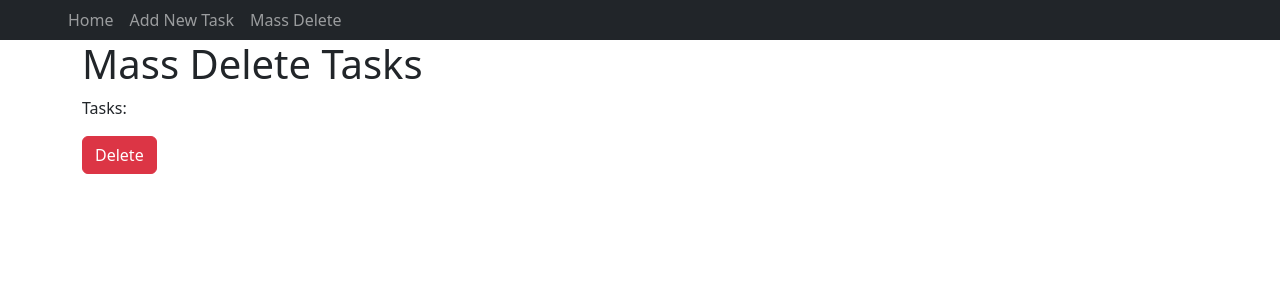
After one commit to daniyarotegen/homework_55_daniyar_otegen, a Django app: page /task/mass_delete/ in a window 1280 px wide. The commit adds this page. Shown: the top 300 px of the page. Run offline with Django 4.2, Linux system fonts and the light colour scheme; data that the repository does not hold is empty.

Commit message:
Добавил функционал для массового удаления: форма, вью и шаблон

```diff
--- a/core/urls.py
+++ b/core/urls.py
@@ -15,7 +15,7 @@ Including another URLconf
 """
 from django.contrib import admin
 from django.urls import path
-from todo.views import index_view, add_view, detailed_view, update_view, delete_view
+from todo.views import index_view, add_view, detailed_view, update_view, delete_view, mass_delete_view
 
 urlpatterns = [
     path('admin/', admin.site.urls),
@@ -24,4 +24,5 @@ urlpatterns = [
     path('task/<int:pk>', detailed_view, name='task_detail'),
     path('task/<int:pk>/update/', update_view, name='task_update'),
     path('task/<int:pk>/delete/', delete_view, name='task_delete'),
+    path('task/mass_delete/', mass_delete_view, name='task_mass_delete'),
 ]
--- a/templates/base.html
+++ b/templates/base.html
@@ -18,6 +18,9 @@
         <li class="nav-item active">
         <a class="nav-link" href="{% url 'task_add' %}">Add New Task</a>
       </li>
+        <li class="nav-item active">
+        <a class="nav-link" href="{% url 'task_mass_delete' %}">Mass Delete</a>
+      </li>
     </ul>
   </div>
 </nav>
--- a/templates/index.html
+++ b/templates/index.html
@@ -12,7 +12,7 @@
             <div class="alert alert-danger" role="alert">
                 <a href="{% url 'task_detail' task.pk %}" class="alert-link" style="text-decoration: none; font-weight: normal">{% include 'tasks.html' %}</a>
             </div>
-        {% elif task.status.title == 'In Process' %}
+        {% elif task.status.title == 'In_Process' %}
             <div class="alert alert-warning" role="alert">
                 <a href="{% url 'task_detail' task.pk %}" class="alert-link" style="text-decoration: none; font-weight: normal">{% include 'tasks.html' %}</a>
             </div>
--- /dev/null
+++ b/templates/task_mass_delete.html
@@ -0,0 +1,9 @@
+{% extends 'base.html' %}
+{% block content %}
+  <h1>Mass Delete Tasks</h1>
+  <form method="post">
+    {% csrf_token %}
+    {{ form.as_p }}
+    <button type="submit" class="btn btn-danger">Delete</button>
+  </form>
+{% endblock %}
--- a/todo/forms.py
+++ b/todo/forms.py
@@ -26,3 +26,20 @@ class TaskForm(forms.Form):
         if len(description) < 2:
             raise ValidationError('Description must be longer than 2 symbols')
         return description
+
+
+class TaskDeleteForm(forms.Form):
+    tasks = forms.ModelMultipleChoiceField(queryset=Task.objects.all(), widget=forms.CheckboxSelectMultiple)
+
+    def init(self, *args, **kwargs):
+        super().init(*args, **kwargs)
+        self.fields['tasks'].queryset = Task.objects.all()
+
+    class Media:
+        css = {
+            'all': ('admin/css/forms.css',),
+        }
+        js = ('admin/js/core.js', 'admin/js/actions.js')
+
+    def save(self):
+        selected_tasks = self.cleaned_data['tasks']
--- a/todo/models.py
+++ b/todo/models.py
@@ -4,8 +4,8 @@ from django.db.models import TextChoices
 
 class StatusChoice(TextChoices):
     NEW = 'NEW', 'new'
+    IN_PROCESS = 'IN_PROCESS', 'in process'
     COMPLETED = 'COMPLETED', 'completed'
-    IN_PROCESS = 'IN_PROCESS', 'in process'
 
 
 class Task(models.Model):
--- a/todo/views.py
+++ b/todo/views.py
@@ -1,7 +1,7 @@
 from django.core.handlers.wsgi import WSGIRequest
 from django.shortcuts import render, redirect, get_object_or_404
 
-from todo.forms import TaskForm
+from todo.forms import TaskForm, TaskDeleteForm
 from todo.models import Task, StatusChoice
 
 
@@ -62,3 +62,16 @@ def delete_view(request, pk):
         'task': task,
     }
     return render(request, 'task_delete.html', context)
+
+
+def mass_delete_view(request):
+    tasks = Task.objects.all()
+    if request.method == 'POST':
+        form = TaskDeleteForm(request.POST)
+        if form.is_valid():
+            selected_tasks = form.cleaned_data['tasks']
+            Task.objects.filter(pk__in=selected_tasks).delete()
+            return redirect('index')
+    else:
+        form = TaskDeleteForm()
+    return render(request, 'task_mass_delete.html', {'form': form, 'tasks': tasks})
```
Also changed, not shown: todo/migrations/0004_alter_task_status.py (added).
